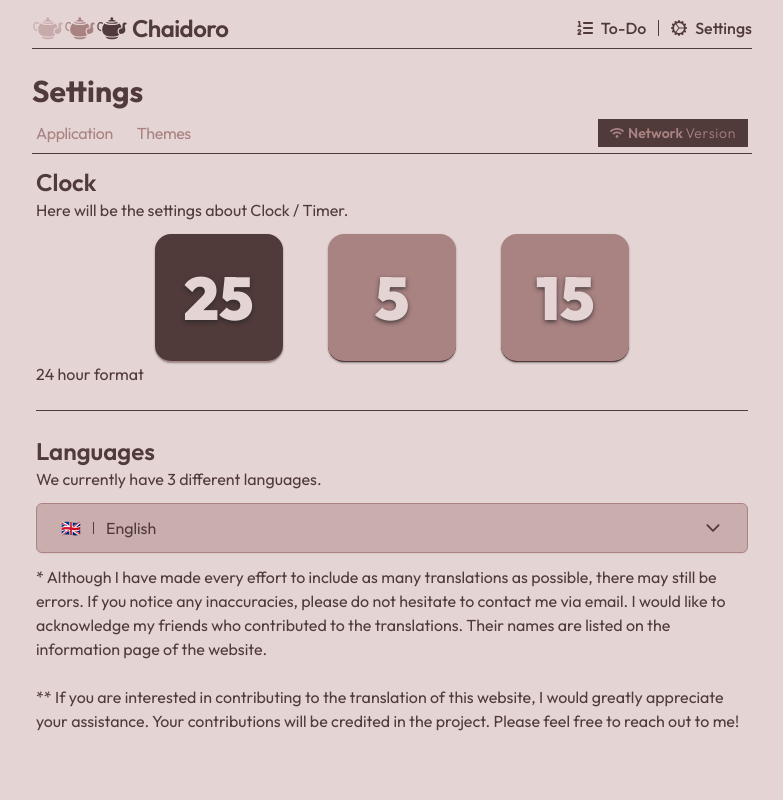
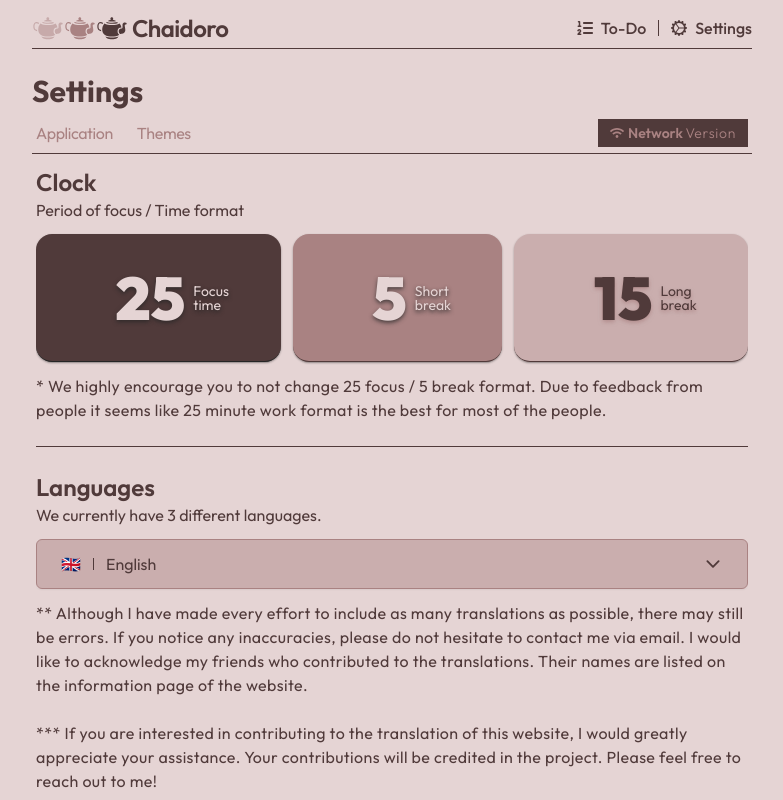
Before and after one commit to Chai-NET/ChaidoroWeb, a React (Vite) app: page /settings in a window 1280 px wide. Shown: the whole page, without its empty margins (248-1031 px from the left). Built offline with nearby package versions, Linux system fonts and the light colour scheme.

Commit message:
0.27 | UI Changes

```diff
--- a/src/components/appSettings.jsx
+++ b/src/components/appSettings.jsx
@@ -8,28 +8,42 @@ export default function AppSettings() {
         <div>
           <div className="my-3">
             <h1 className="text-2xl font-semibold">Clock</h1>
-            <p className="">Here will be the settings about Clock / Timer.</p>
+            <p className="">Period of focus / Time format </p>
           </div>
-          <div className="flex flex-col items-center gap-3 md:flex-row">
-            <div className="mx-auto flex w-2/3 items-center justify-between">
-              <div className="flex h-32 w-32 items-center justify-center rounded-2xl border-b border-coffee bg-chocolate shadow-sm shadow-blax/45">
+          {/* Time Period Settings */}
+          <div className="mx-auto flex w-full items-center justify-between gap-3">
+            <div className="flex h-32 flex-grow items-center justify-center rounded-2xl border-b border-blax bg-chocolate shadow-sm shadow-blax/45">
               <p className="text-shadow text-6xl font-black text-cream shadow-blax/75">
                 25
               </p>
+              <span className="text-shadow invisible absolute w-1 px-2 text-sm leading-none text-cream shadow-blax sm:visible sm:relative">
+                Focus time
+              </span>
             </div>
-              <div className="flex h-32 w-32 items-center justify-center rounded-2xl border-b border-chocolate bg-coffee shadow-sm shadow-blax/45">
+            <div className="flex h-32 flex-grow items-center justify-center rounded-2xl border-b border-chocolate bg-coffee shadow-sm shadow-blax/45">
               <p className="text-shadow text-6xl font-black text-cream shadow-blax/75">
                 5
               </p>
+              <span className="text-shadow invisible absolute w-1 px-2 text-sm leading-none text-cream shadow-blax sm:visible sm:relative">
+                Short break
+              </span>
             </div>
-              <div className="flex h-32 w-32 items-center justify-center rounded-2xl border-b border-chocolate bg-coffee shadow-sm shadow-blax/45">
-                <p className="text-shadow text-6xl font-black text-cream shadow-blax/75">
+            <div className="flex h-32 flex-grow items-center justify-center rounded-2xl border-b border-chocolate bg-coffee/45 shadow-sm shadow-blax/45">
+              <p className="text-shadow text-6xl font-black text-chocolate shadow-coffee/75">
                 15
               </p>
+              <span className="text-shadow invisible absolute w-1 px-2 text-sm leading-none text-chocolate shadow-coffee sm:visible sm:relative">
+                Long break
+              </span>
             </div>
           </div>
-          </div>
-          <h2>24 hour format</h2>
+          <p className="mt-3 tracking-wide">
+            * We highly encourage you to not change 25 focus / 5 break format.
+            Due to feedback from people it seems like 25 minute work format is
+            the best for most of the people.
+          </p>
+          {/* 12/24 Hour format settings */}
+          {/* <h2>24 hour format</h2> */}
         </div>
 
         {/* Divider Line */}
@@ -41,14 +55,14 @@ export default function AppSettings() {
           <p className="">We currently have 3 different languages.</p>
         </div>
         <LanguageSelector />
-        <p className="my-3">
-          * Although I have made every effort to include as many translations as
-          possible, there may still be errors. If you notice any inaccuracies,
-          please do not hesitate to contact me via email. I would like to
-          acknowledge my friends who contributed to the translations. Their
-          names are listed on the information page of the website.
+        <p className="my-3 tracking-wide">
+          ** Although I have made every effort to include as many translations
+          as possible, there may still be errors. If you notice any
+          inaccuracies, please do not hesitate to contact me via email. I would
+          like to acknowledge my friends who contributed to the translations.
+          Their names are listed on the information page of the website.
           <br /> <br />
-          ** If you are interested in contributing to the translation of this
+          *** If you are interested in contributing to the translation of this
           website, I would greatly appreciate your assistance. Your
           contributions will be credited in the project. Please feel free to
           reach out to me!
--- a/src/components/themeSettings.jsx
+++ b/src/components/themeSettings.jsx
@@ -15,8 +15,11 @@ export default function ThemeSettings() {
         {/* Divider Line */}
         <div className="my-6 h-[1px] w-full bg-chocolate" />
         <div className="my-3">
-          <h1 className="text-2xl font-semibold">Your Themes</h1>
-          <p className="">You can make your own custom theme.</p>
+          <h1 className="text-2xl font-semibold">Your custom theme</h1>
+          <p className="">
+            You can make your own custom theme. You can also use HEX value
+            codes.
+          </p>
         </div>
         <div className="flex gap-3">
           <div className="size-9 rounded-full bg-chocolate"></div>
```
Lines whose indentation alone changed are shown as unchanged.
